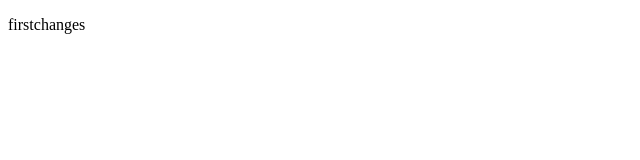
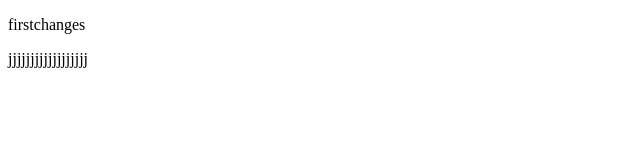
Before and after one commit to Chathiriakhila/AMR-PROJECT, an Angular app: page / in a window 1280 px wide. Shown: the top 160 px of the page, without its empty margins (0-640 px from the left). Built offline with nearby package versions, Linux system fonts and the light colour scheme.

Commit message:
jjjjjcommit

```diff
--- a/src/app/app.component.html
+++ b/src/app/app.component.html
@@ -2,3 +2,4 @@
 
 
 <p>firstchanges</p>
+<p>jjjjjjjjjjjjjjjjjj</p>
```
